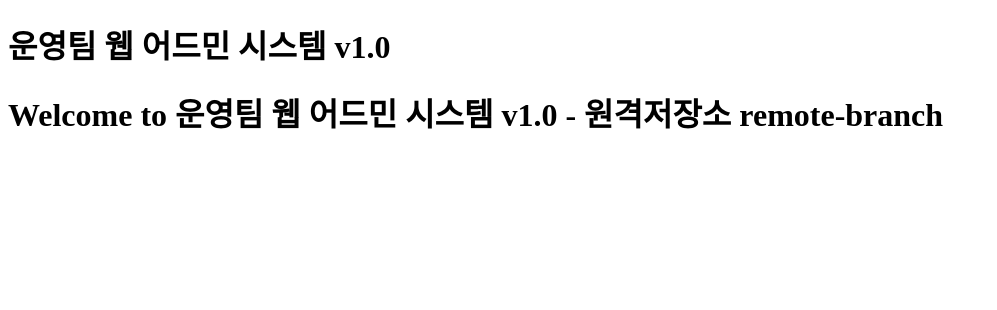
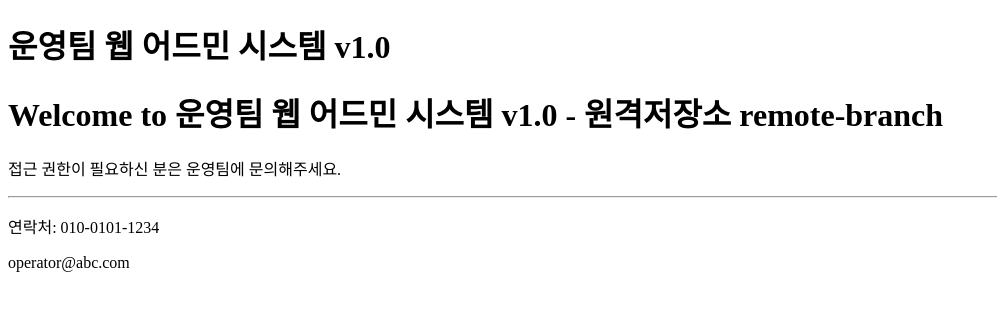
Before and after one commit to kth701/branch_test, a plain HTML site: page index.html in a window 1280 px wide. Shown: the whole page, without its empty margins (0-997 px from the left). Drawn offline with Linux system fonts and the light colour scheme.

Commit message:
Change content in main page

```diff
--- a/index.html
+++ b/index.html
@@ -8,5 +8,13 @@
 <body>
   <h1>운영팀 웹 어드민 시스템 v1.0 </h1>
   <h1>Welcome to 운영팀 웹 어드민 시스템 v1.0 - 원격저장소 remote-branch  </h1>
+
+  <p>접근 권한이 필요하신 분은 운영팀에 문의해주세요.</p>
+
+  <hr>
 </body>
+<footer>
+  <p>연락처: 010-0101-1234</p>
+  <p>operator@abc.com</p>
+</footer>
 </html>
```
